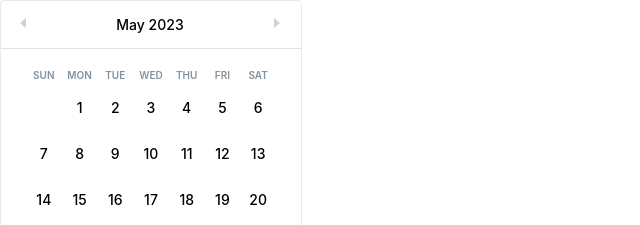
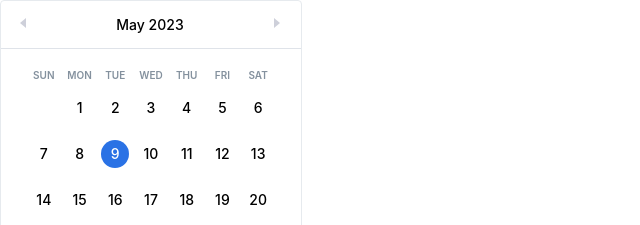
Before and after one commit to jananadiw/datetime-selector, a React (Create React App) app: page / in a window 1280 px wide. Shown: the top 225 px of the page, without its empty margins (0-640 px from the left). Built offline with nearby package versions, Linux system fonts and the light colour scheme.

Commit message:
style: Highlight current or selected date on calendar

```diff
--- a/src/components/Calendar.tsx
+++ b/src/components/Calendar.tsx
@@ -49,8 +49,15 @@ export const Calendar = (props: CalendarProps) => {
         ))}
         {Array.from({ length: numDays }).map((_, index) => {
           const date = index + 1;
+          const isSelectedDate = date === value.getDate();
+
           return (
-            <Cell className='cell' key={date} onClick={() => handleClickDate(date)}>
+            <Cell
+              isActive={isSelectedDate}
+              className='cell'
+              key={date}
+              onClick={() => handleClickDate(date)}
+            >
               {date}
             </Cell>
           );
--- a/src/components/Cell.tsx
+++ b/src/components/Cell.tsx
@@ -3,13 +3,15 @@ import React from 'react';
 import '../styles/cell.scss';
 
 interface Props extends React.PropsWithChildren {
+  isActive?: boolean;
   onClick?: () => void;
   className?: string;
 }
 
-export const Cell: React.FC<Props> = ({ className, children, onClick }) => {
+export const Cell: React.FC<Props> = ({ className, isActive = false, children, onClick }) => {
+  const activeClass = isActive ? '__selected' : '';
   return (
-    <div onClick={onClick} className={className}>
+    <div onClick={isActive ? undefined : onClick} className={`${className}${activeClass}`}>
       {children}
     </div>
   );
--- a/src/styles/_colors.scss
+++ b/src/styles/_colors.scss
@@ -1,8 +1,10 @@
-$border-color: #e6eaee;
-$border-color-2: #dfe3e9;
 $base-color: #fff;
 $primary-color: #2a72e5;
 $secondary-color: #e9edf1;
+
+$border-color: #e6eaee;
+$border-color-2: #dfe3e9;
+
 $font-color-dark: #3a495f;
 $font-clock: #354052;
 $font-week-day-color: #84919e;
--- a/src/styles/calendar.scss
+++ b/src/styles/calendar.scss
@@ -8,7 +8,7 @@
     align-items: center;
     text-align: center;
     justify-items: center;
-    border-bottom: 1px solid #dfe3e9;
+    border-bottom: 1px solid $border-color-2;
     font-size: 14px;
     font-weight: 500;
 
--- a/src/styles/cell.scss
+++ b/src/styles/cell.scss
@@ -11,22 +11,11 @@
   margin-bottom: 9px;
   padding: 4px 6px 5px;
   cursor: pointer;
+  border-radius: 50%;
 
   &:hover {
     border: 1px solid $primary-color;
     padding: 0px;
-    border-radius: 50%;
-  }
-
-  &:active {
-    background-color: $primary-color;
-    outline: none;
-  }
-
-  &:focus {
-    outline: none;
-    background-color: $primary-color;
-    color: #fff;
   }
 
   &__days {
@@ -35,7 +24,23 @@
     color: $font-week-day-color;
     padding: 8px 5px;
   }
+
   &__date {
     cursor: pointer;
   }
+
+  &__selected {
+    background-color: $primary-color;
+    color: $base-color;
+    border-radius: 50%;
+    margin-bottom: 9px;
+    outline: none;
+    display: flex;
+    width: 28px;
+    height: 28px;
+    font-weight: 500;
+    font-size: 14px;
+    justify-content: center;
+    align-items: center;
+  }
 }
```
